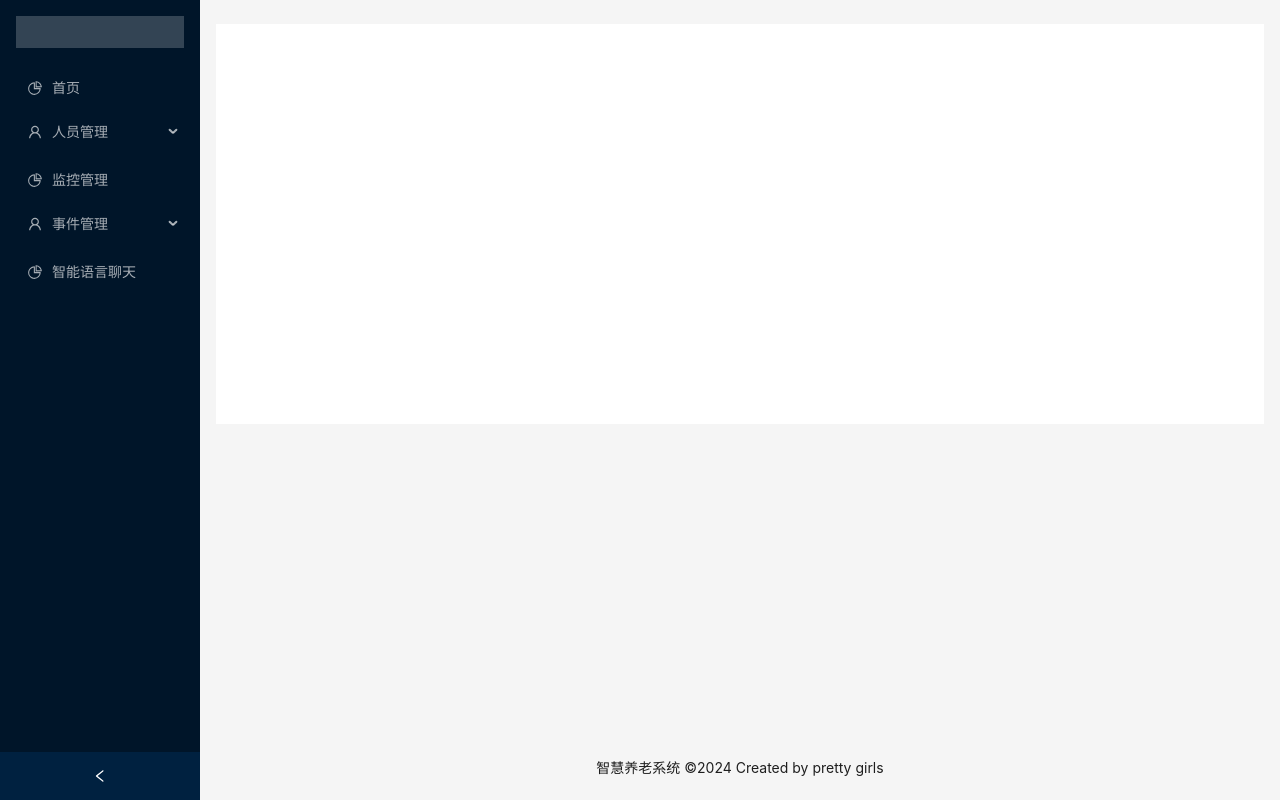
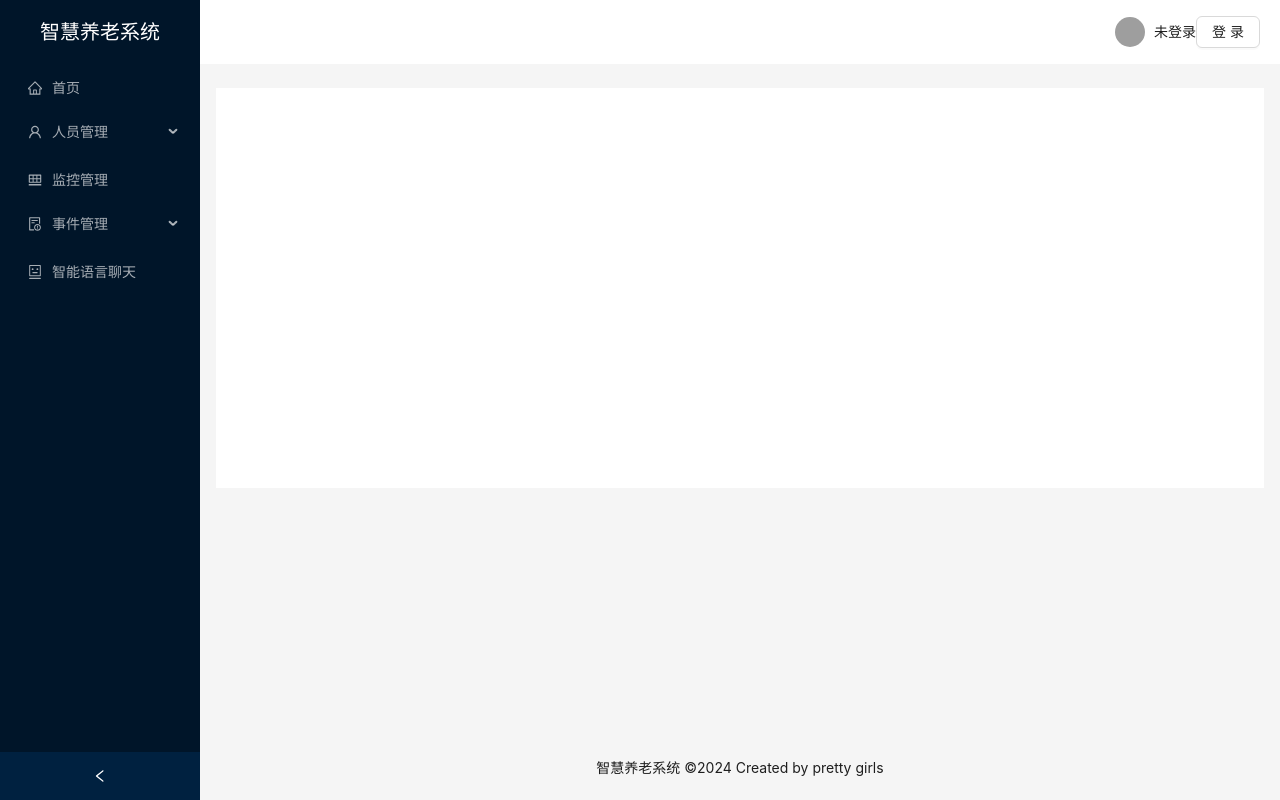
Before and after one commit to JiaXiang87/frontend, a Vue app: page / in a window 1280 px wide. Built offline with nearby package versions, Linux system fonts and the light colour scheme; grey boxes are pictures that could not be loaded.

Commit message:
添加了头部（导航显示和登录状态）

```diff
--- a/package.json
+++ b/package.json
@@ -16,6 +16,7 @@
     "ant-design-vue": "^4.2.3",
     "axios": "^1.7.2",
     "dayjs": "^1.11.11",
+    "hls.js": "^1.5.11",
     "pinia": "^2.1.7",
     "vue": "^3.4.31",
     "vue-router": "^4.3.3"
--- a/src/components/Dashboard.vue
+++ b/src/components/Dashboard.vue
@@ -2,11 +2,11 @@
   <a-layout style="min-height: 100vh">
     <!-- 侧边栏 -->
     <a-layout-sider collapsible v-model:collapsed="collapsed" @collapse="handleCollapse">
-      <div class="logo" />
+      <div v-if="!collapsed" class="logo" >智慧养老系统</div>
       <a-menu theme="dark" mode="inline" :defaultSelectedKeys="[selectedKey]" @click="updateSelectedKey">
         <a-menu-item key="1">
           <router-link to="/">
-            <pie-chart-outlined />
+            <home-outlined />
             <span>首页</span>
           </router-link>
         </a-menu-item>
@@ -27,13 +27,13 @@
         </a-sub-menu>
         <a-menu-item key="3">
           <router-link to="/monitors">
-            <pie-chart-outlined />
+            <insert-row-below-outlined />
             <span>监控管理</span>
           </router-link>
         </a-menu-item>
         <a-sub-menu key="sub2">
           <template #title>
-            <user-outlined />
+            <exception-outlined />
             <span>事件管理</span>
           </template>
           <a-menu-item key="4-1">
@@ -42,28 +42,45 @@
         </a-sub-menu>
         <a-menu-item key="5">
           <router-link to="/aiChat">
-            <pie-chart-outlined />
+            <robot-outlined />
             <span>智能语言聊天</span>
           </router-link>
         </a-menu-item>
-        <!--  <a-menu-item key="3">
-          <router-link to="/about">
-            <file-outlined />
-            <span>关于我们</span>
-          </router-link>
-        </a-menu-item> -->
       </a-menu>
     </a-layout-sider>
 
     <a-layout>
       <!-- 头部 -->
-      <!-- <header style="background: #fff; display: flex; padding-bottom: 10px; align-items: center;">
-        <a-breadcrumb style="">
+      <a-layout-header style="display: flex; justify-content: space-between; align-items: center; padding: 0 20px; background-color: #fff;">
+        <!-- 路由显示部分 -->
+        <a-breadcrumb :separator="'/'">
           <a-breadcrumb-item v-for="(breadcrumb, index) in breadcrumbs" :key="index">
             {{ breadcrumb }}
           </a-breadcrumb-item>
         </a-breadcrumb>
-      </header> -->
+        <!-- 用户信息显示部分 -->
+        <a-dropdown>
+          <div class="user-info" style="display: flex; align-items: center; cursor: pointer;">
+            <a-avatar :src="userAvatar" />
+            <span style="margin-left: 8px;">{{ userName }}</span>
+            <a-button v-if="!isLoggedIn" @click="goToLogin">登录</a-button>
+          </div>
+          <template #overlay>
+            <a-menu>
+              <a-menu-item>
+                <router-link to="/account">管理员中心</router-link>
+              </a-menu-item>
+              <a-menu-item>
+                <router-link to="/settings">管理员设置</router-link>
+              </a-menu-item>
+              <a-menu-item @click="logout">
+                <logout-outlined/>
+                退出登录
+              </a-menu-item>
+            </a-menu>
+          </template>
+        </a-dropdown>
+      </a-layout-header>
 
       <!-- 主体内容 -->
       <a-layout-content style="margin: 24px 16px 0">
@@ -81,52 +98,70 @@
 </template>
 
 <script setup lang="ts">
-import { ref, computed, watch } from 'vue';
-import { useRoute } from 'vue-router';
-import { PieChartOutlined, DesktopOutlined, FileOutlined, UserOutlined } from '@ant-design/icons-vue';
+import { ref, computed, watch, } from 'vue';
+import { useRoute, useRouter } from 'vue-router';
+import { useUserStore } from '../stores/userStore';
+import { UserOutlined,HomeOutlined,InsertRowBelowOutlined,ExceptionOutlined,RobotOutlined,LogoutOutlined } from '@ant-design/icons-vue';
+
+const userStore = useUserStore()
 
 const collapsed = ref(false);
 const handleCollapse = (collapse: boolean) => {
   collapsed.value = collapse;
 };
 
+const isLoggedIn = computed(() => {
+  return userStore.token ? true : false
+});
+const userAvatar = computed(() => {
+  const avatarUrl = "https://c-ssl.dtstatic.com/uploads/item/202004/04/20200404232342_cA5xn.thumb.400_0.jpeg";
+  return avatarUrl;
+});
+const userName = computed(() => isLoggedIn.value ? userStore.userInfo.realName : '未登录');
+
 const route = useRoute();
+const router = useRouter();
 const selectedKey = ref('1');
 
 const updateSelectedKey = (e: any) => {
   selectedKey.value = e.key;
 };
 
+// 面包屑数据
 const breadcrumbs = computed(() => {
   const paths = route.path.split('/').filter(p => p);
-  const breadcrumbs = paths.map((path, index) => {
-    // 你可以根据你的路由结构自定义显示的文本
-    if (path === 'oldpersons') return '人员管理 / 老人管理';
-    if (path === 'feature2') return '功能/功能2';
-    return path;
-  });
+  const breadcrumbsMap: { [key: string]: string} = {
+    '': '首页',
+    'oldpersons': '人员管理 / 老人信息列表',
+    'employees': '人员管理 / 工作人员列表',
+    'volunteers': '人员管理 / 义工信息管理',
+    'monitors': '监控管理',
+    'events': '事件管理/事件列表',
+    'aiChat': '智能语言聊天'
+  };
 
-  return breadcrumbs.length ? breadcrumbs : ['首页'];
+  return paths.map(path => breadcrumbsMap[path] || '未知页面');
 });
 
-watch(route, () => {
-  // 更新选中的菜单项
-  if (route.path === '/') {
-    selectedKey.value = '1';
-  } else if (route.path.includes('feature1')) {
-    selectedKey.value = '2-1';
-  } else if (route.path.includes('feature2')) {
-    selectedKey.value = '2-2';
-  } else if (route.path.includes('about')) {
-    selectedKey.value = '3';
-  }
-});
+function goToLogin() {
+  router.push('/login');
+}
+
+function logout() {
+  localStorage.removeItem('token');
+  userStore.userLogout();
+  router.push('/login');
+}
+
 </script>
 
 <style scoped>
 .logo {
+  text-align: center;
+  line-height: 32px;
   height: 32px;
-  background: rgba(255, 255, 255, 0.2);
   margin: 16px;
+  color:#fff;
+  font-size: 20px;
 }
 </style>
```
Also changed, not shown: 1 other file (tests, documents, lock files or other folders).
